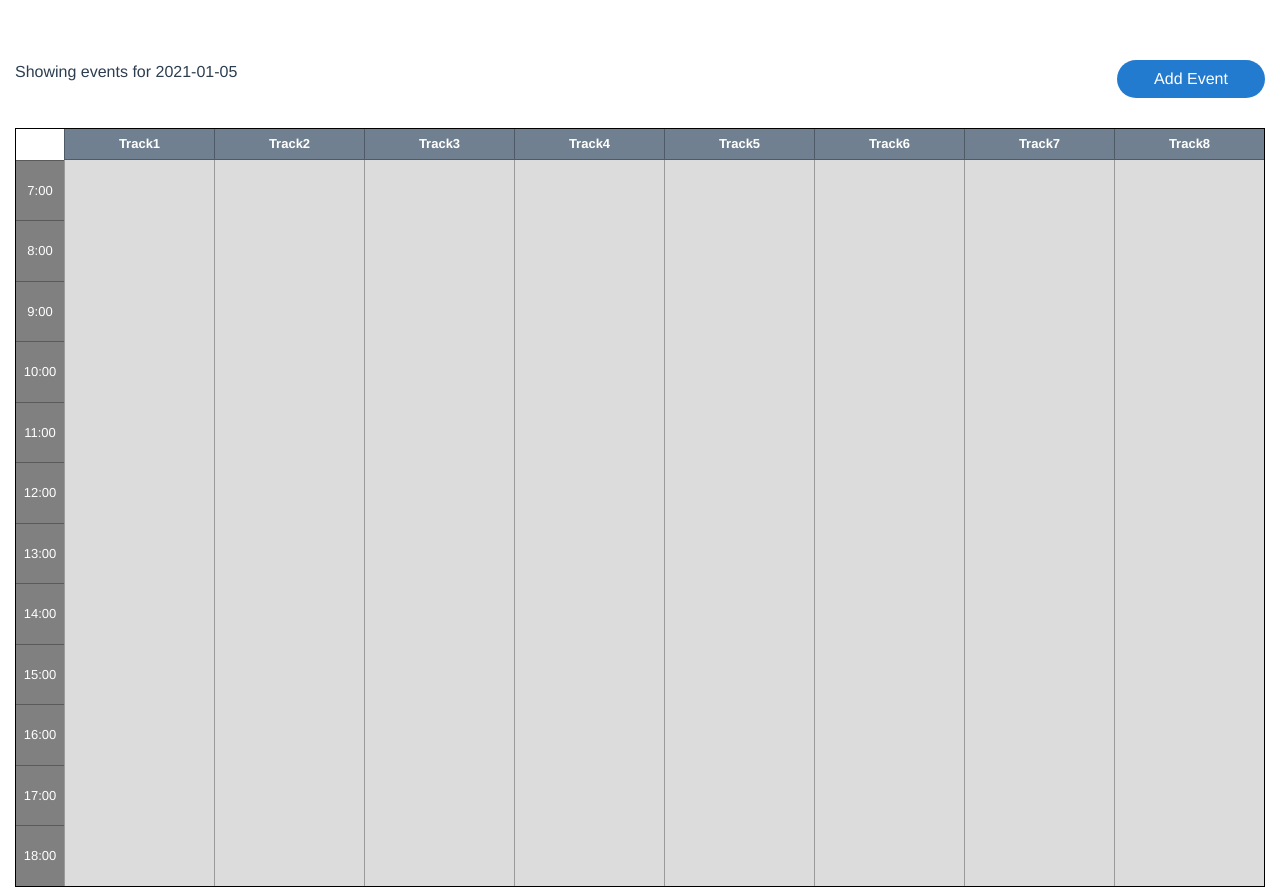
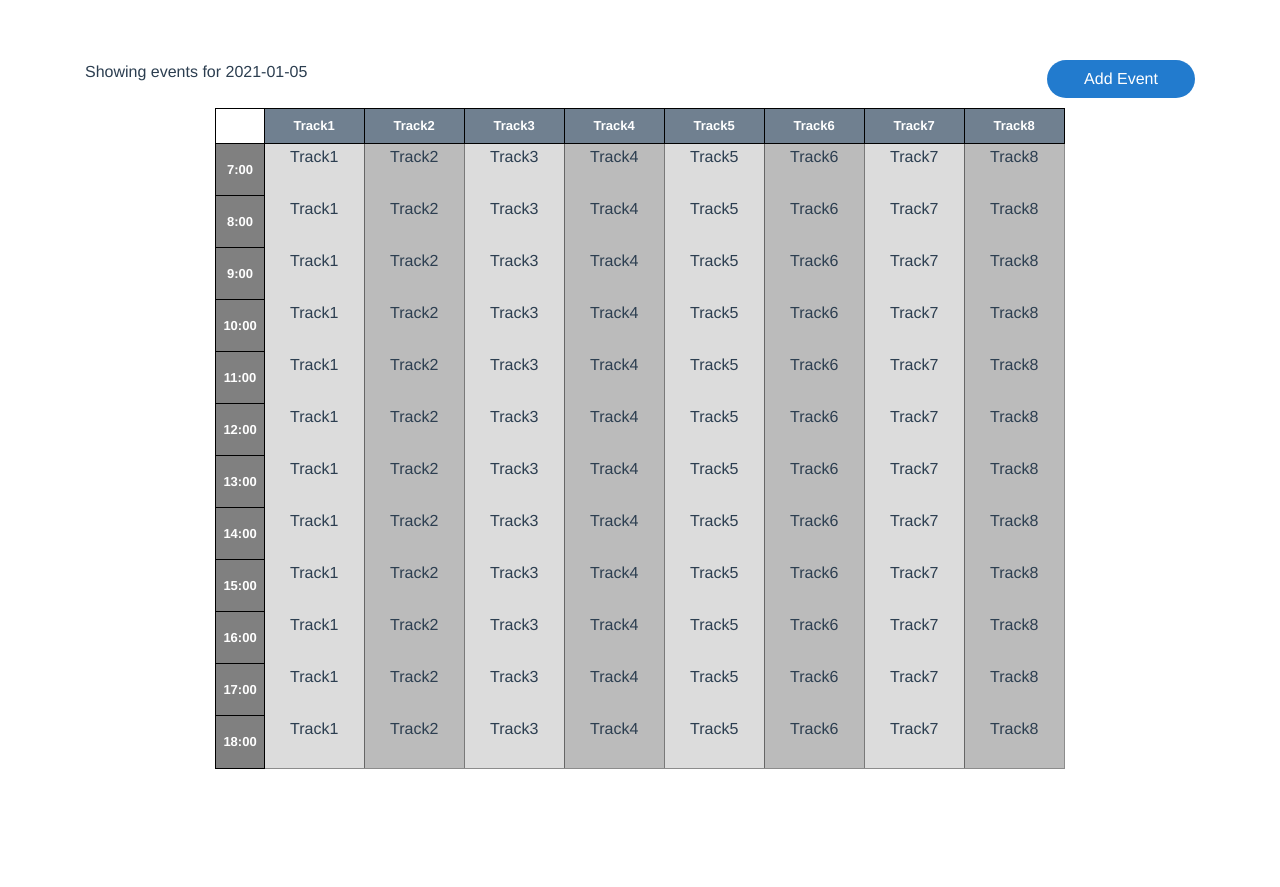
Before and after one commit to hirojifukui/spa, a Vue app in the folder frontend/: page / in a window 1280 px wide. After the commit the page ends 800 px from the top, so only its background shows below. Built offline with nearby package versions, Linux system fonts and the light colour scheme; no server answers; what vue-js-modal would draw is missing.

Commit message:
Changed chart to html table

```diff
--- a/frontend/src/components/AddEvent.vue
+++ b/frontend/src/components/AddEvent.vue
@@ -43,7 +43,7 @@
             </div>
             <div class="modal-footer">
               <button type="button" class="btn btn-secondary" data-dismiss="modal">Cancel</button>
-              <button type="submit" class="btn btn-primary" @click.prevent="submitModal">Reserve</button>
+              <button type="submit" class="btn btn-primary" @click.prevent="submit_modal">Reserve</button>
             </div>
           </form>
         </div>
@@ -72,14 +72,14 @@ export default {
     }
   },
   methods: {
-    formatTime(input_time){
+    timestamp_to_epoch(input_time){
       var today = new Date()
       today.setHours(input_time);
       today.setMinutes(0)
       today.setSeconds(0)
       return today.getTime()
     },
-    submitModal(){
+    submit_modal(){
       let event_name_is_empty = (this.event_name == "")
       let track_is_empty = (this.track == "")
       let start_time_is_empty = (this.start_time == "")
@@ -91,9 +91,10 @@ export default {
       let form_data = {
         name: this.event_name,
         track: this.track,
-        start_time: this.formatTime(this.start_time) / 1000,
-        end_time: this.formatTime(this.end_time) / 1000
+        start_time: this.timestamp_to_epoch(this.start_time) / 1000,
+        end_time: this.timestamp_to_epoch(this.end_time) / 1000
       }
+      console.log(form_data)
       this.post_request(form_data)
 
     },
--- a/frontend/src/components/Home.vue
+++ b/frontend/src/components/Home.vue
@@ -1,7 +1,7 @@
 <template>
   <div>
     <div class="flex-column d-flex container">
-      <div class="row button">
+      <div class="row">
         <div class="col">
           Showing events for {{ curr_date }}
         </div>
@@ -17,7 +17,7 @@
     </div>
     <div class="row">
       <div class="col">
-        <app-scheduler
+        <app-scheduler class="chart"
             :col_header_list="col_header_list">
         </app-scheduler>
       </div>
@@ -60,8 +60,9 @@ export default {
 </script>
 
 <style scoped>
-.button{
-  margin-bottom: 30px;
+.chart{
+  display: flex;
+  justify-content: center;
 }
 .add{
   width: 148px;
--- a/frontend/src/components/Scheduler.vue
+++ b/frontend/src/components/Scheduler.vue
@@ -1,7 +1,27 @@
 <template>
-  <div class="container">
-    <div class="chart">
-    </div>
+  <div>
+    <table class="my-table">
+      <thead>
+        <tr>
+          <th></th>
+          <th v-for="track of col_header_list" :key="track" :id="track" class="chart-header"> {{ track }}</th>
+        </tr>
+      </thead>
+      <tbody>
+        <tr v-for="time of time_list" :key="time" :id="time">
+          <th class="chart-time">{{ time }}</th>
+          <td v-for="track in col_header_list" :key="track" class="chart-body" :id="track">
+            <div style="height:50px"> {{track}}
+              <!-- <div v-if="event_time_map[track].time_map[time].reserved">
+                <div :ref="event_time_map[track].time_map[time].event_data.name" class="chart-item">
+                  {{ event_time_map[track].time_map[time].event_data.name }}
+                </div>
+              </div> -->
+            </div>
+          </td>
+        </tr>
+      </tbody>
+    </table>
   </div>
 </template>
 
@@ -14,20 +34,12 @@ export default {
       curr_date: "",
       event_list: [],
       time_list: [],
+      event_time_map:{},
       timepicker_start: 7,
       timepicker_end: 18,
     };
   },
   methods: {
-    gen_curr_date(){
-      let today = new Date();
-      let month = today.getMonth() + 1 //mm
-      let day = today.getDate() //dd
-      let year = today.getFullYear() //yyyy
-      if (day < 10) day = '0' + day
-      if (month < 10) month = '0' + month
-      this.curr_date = year + '-' + month + '-' + day
-    },
     generateTimes(){
       for(let i = this.timepicker_start; i <= this.timepicker_end; i++){
         this.time_list.push(i+":00")
@@ -39,67 +51,42 @@ export default {
       if (day < 10) day = '0' + day
       if (month < 10) month = '0' + month
       this.curr_date = year + '-' + month + '-' + day + " 00:00:00"
+      console.log(this.curr_date)
+      let date_obj = { date:this.curr_date }
+      this.get_events_today(date_obj)
     },
-    createContainer(){
-      const chart_div = document.querySelector('.chart')
-      chart_div.innerHTML = ''
-      let total_col_num = this.col_header_list.length
-      let total_row_num = this.time_list.length
-      chart_div.style.cssText =
-          "grid-template-columns: [times] 3em repeat(" + total_col_num + ", 1fr); \
-           grid-template-rows: [times] auto repeat(" + total_row_num + ", 1fr);"
-      let i = 2
-      for (let header of this.col_header_list){
-        const chart_header_span =  document.createElement('span')
-        chart_header_span.id = i-1
-        chart_header_span.style.setProperty('grid-column', i)
-        chart_header_span.style.setProperty('grid-row', 'times')
-        chart_header_span.classList.add('chart-header')
-        chart_header_span.classList.add('chart-column')
-        chart_header_span.innerHTML = header
-
-        const chart_col_body_span =  document.createElement('span')
-        chart_col_body_span.style.cssText =
-            "grid-row: 2/14; grid-column: " + i
-        chart_col_body_span.classList.add('chart-col')
-
-        chart_div.appendChild(chart_header_span)
-        chart_div.appendChild(chart_col_body_span)
-        i++
+    gen_event_time_map(){
+      for(let track of this.col_header_list){
+        let one_track_event_list = this.event_list.filter(event => { return event.track === track })
+        let time_map = {}
+        for(let event of one_track_event_list){
+          let time = new Date(event.start_time)
+          let hour = time.getHours()
+          let min = time.getMinutes()
+          if (min == 0){min = `${min}0`}
+          let time_hh_mm = `${hour}:${min}`
+          time_map[time_hh_mm] = {
+            reserved: true,
+            event_data:[event]
+          }
+        }
+        for(let time of this.time_list){
+          if(!time_map[time]) {
+            time_map[time] = {reserved: false}
+          }
+        }
+        // console.log(track)
+        this.event_time_map[track] = {time_map:time_map}
       }
-      i = 2
-      for (let time of this.time_list){
-        const chart_time_span = document.createElement('span')
-        chart_time_span.style.cssText =
-            "grid-column: times; grid-row: " + i;
-        chart_time_span.classList.add('chart-time')
-        chart_time_span.innerHTML = time
-        chart_div.appendChild(chart_time_span)
-        i++
-      }
+      console.log(this.event_time_map['Track1'])
     },
-    addItemByObject(event){
-      let start_time_date = new Date(event.start_time * 1000).getHours()
-      let end_time_date = new Date(event.end_time * 1000).getHours()
-      const chart_div = document.querySelector('.chart')
-      const item_div = document.createElement('span')
-      let track = this.col_header_list.indexOf(event.track) + 2
-      let start_row = this.time_list.indexOf(start_time_date + ":00") + 2
-      let end_row = this.time_list.indexOf(end_time_date + ":00") + 2
-      item_div.style.cssText =
-            "grid-column: " + track + "; grid-row: " + start_row + "/" + end_row;
-      item_div.innerHTML = event.name
-      item_div.classList.add('chart-item')
-      chart_div.appendChild(item_div)
-    },
-    async get_events_today(){
+    get_events_today(date_obj){
       axios
-        .get('http://127.0.0.1:5000/get_today_events', {params:{ date:this.curr_date }})
+        .post('http://127.0.0.1:5000/get_today_events', date_obj)
         .then(response => {
           this.event_list = JSON.parse(response.data)
-          for(let event of this.event_list){
-            this.addItemByObject(event);
-          }
+          console.log(this.event_list)
+          this.gen_event_time_map()
         })
         .catch(err =>{
           console.log(err)
@@ -108,36 +95,37 @@ export default {
   },
   mounted(){
     this.generateTimes();
-    this.get_events_today();
-    this.createContainer();
-
+    console.log(this.event_time_map)
   }
 }
 </script>
 
 <style>
-  .container {
-    max-width: 1400px;
-    min-width: 650px;
+  .my-table {
+    margin-top: 10px;
+    table-layout: fixed;
+    border-bottom: 1px solid rgba(0,0,0,0.45);
+
   }
-  .chart{
-    display: grid;
-    border: 1px solid #000;
-    position: relative;
-    overflow: hidden;
+  table.my-table th {
+    border: 1px solid black;
+    padding: 7px;
+    text-align: center;
   }
-  .chart-col{
+  table.my-table td {
+    text-align: center;
+  }
+  .chart-body{
     background-color: #dcdcdc;
-    border-left: 1px solid rgba(0,0,0,0.3);
+    border-right: 1px solid rgba(0,0,0,0.45);
   }
-
+  .chart-body:nth-of-type(2n){
+    background-color: #bbbbbb;
+  }
   .chart-header{
     color: #ffffff;
     background-color: #708090 !important;
-    border-left: 1px solid rgba(0,0,0,0.3);
-    border-bottom: 1px solid rgba(0,0,0,0.3);
-    text-align:center;
-    align-self: center;
+    width:100px;
     padding: 5px;
     font-size: 13px;
     font-weight: bold;
@@ -145,21 +133,20 @@ export default {
   .chart-time{
     background-color:#808080;
     color:#fff;
-    border-top: 1px solid rgba(0,0,0,0.3);
     padding: 20px 0;
     text-align: center;
     align-self: center;
     font-size: 13px;
   }
   .chart-item {
+    background-color: #0080FF;
     color: #ffffff;
     text-align: center;
-    background-color: #0080FF;
-    overflow: hidden;
+    overflow:hidden;
     position: relative;
+    border: 1px solid rgb(110, 110, 110);
     border-radius: 5px;
     margin: 2px;
-    margin-left: 3px;
     padding-top: 15px;
   }
 </style>
```
Also changed, not shown: 1 other file (tests, documents, lock files or other folders).
